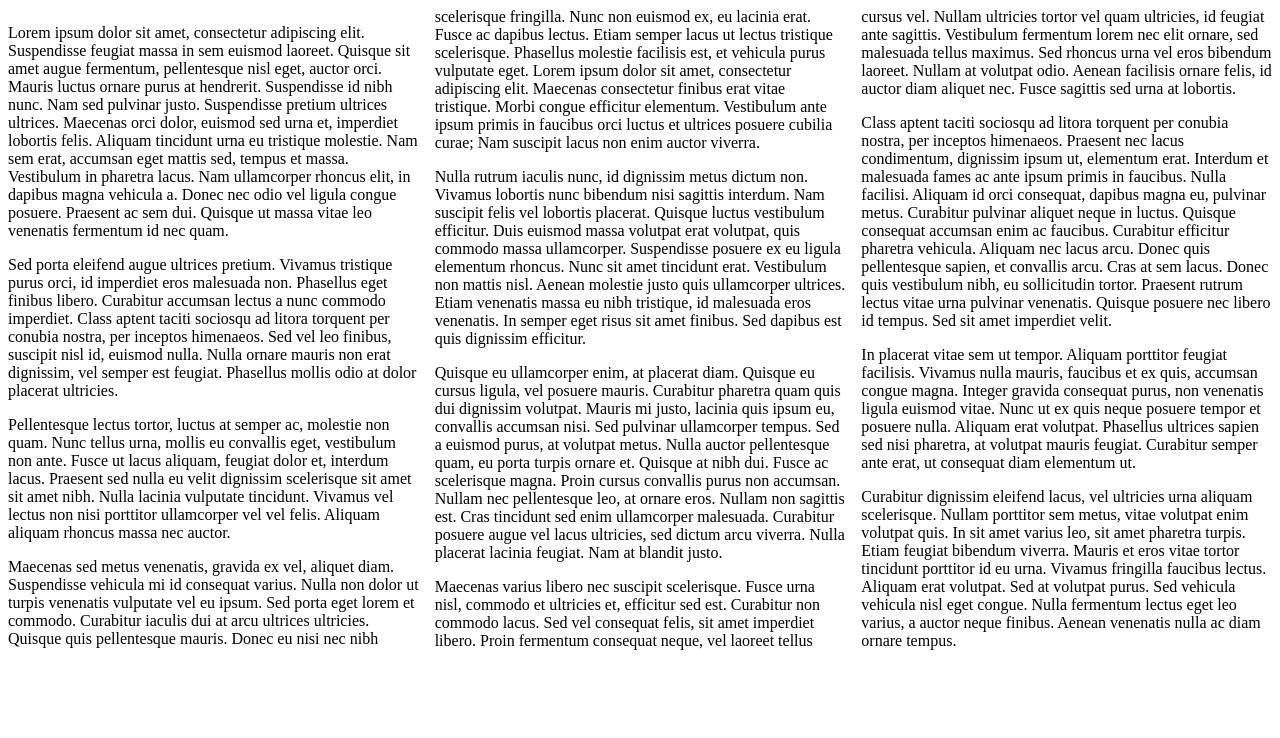
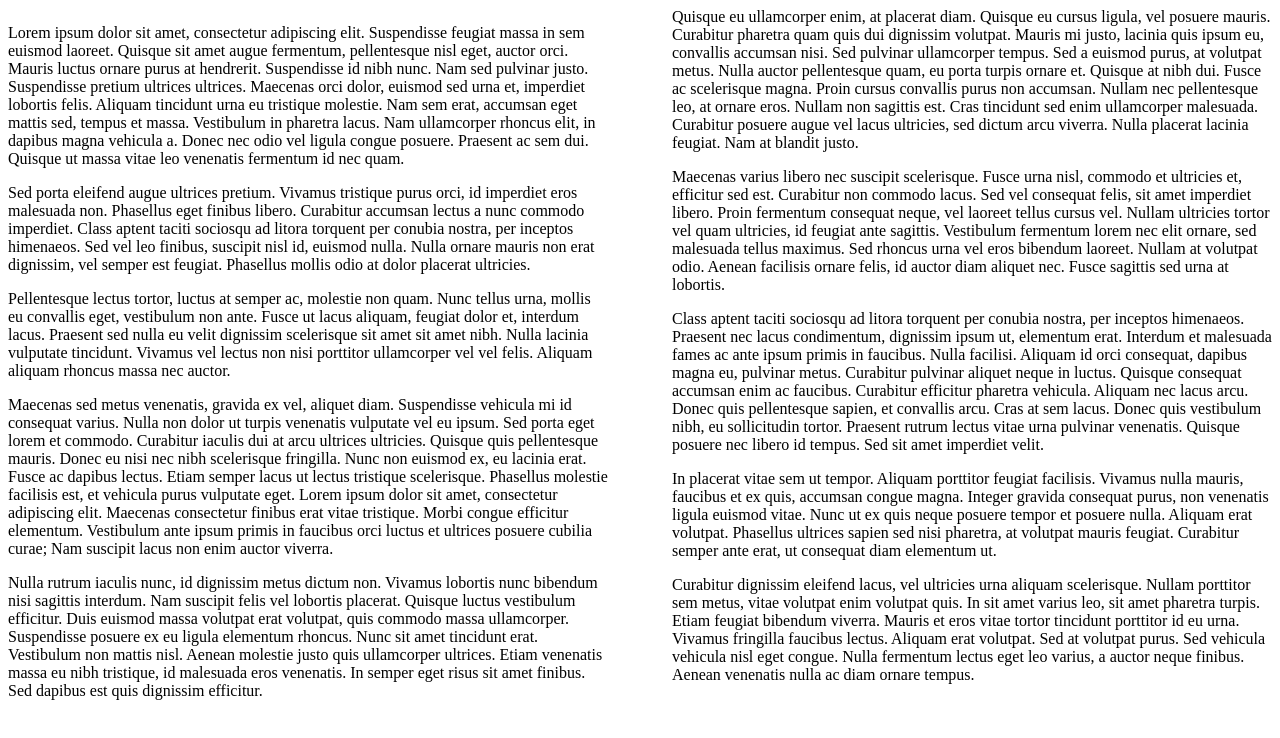
Before and after one commit to Mayonaka-7/Mayonaka-7.github.io, a plain HTML site: page index.html in a window 1280 px wide. Drawn offline with Linux system fonts and the light colour scheme.

Commit message:
updated column css

```diff
--- a/css/site.css
+++ b/css/site.css
@@ -1,5 +1,8 @@
 article {
-    -webkit-column-count: 3;
-    -moz-column-count: 3;
-    column-count: 3;
+    -webkit-columns: 2 200px;
+    -moz-columns: 2 200px;
+    columns: 2 200px;
+    -webkit-column-gap: 4em;
+    -moz-column-gap: 4em;
+    column-gap: 4em;
 }
```
